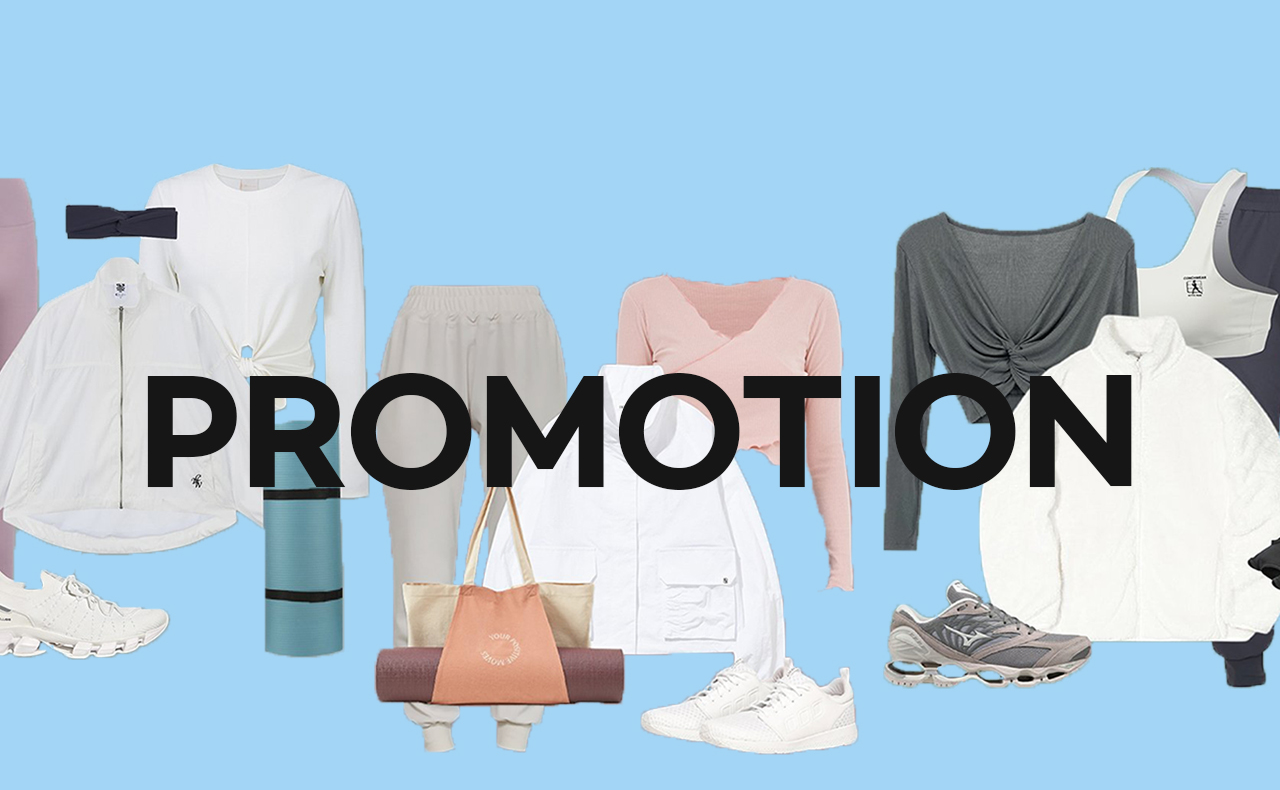
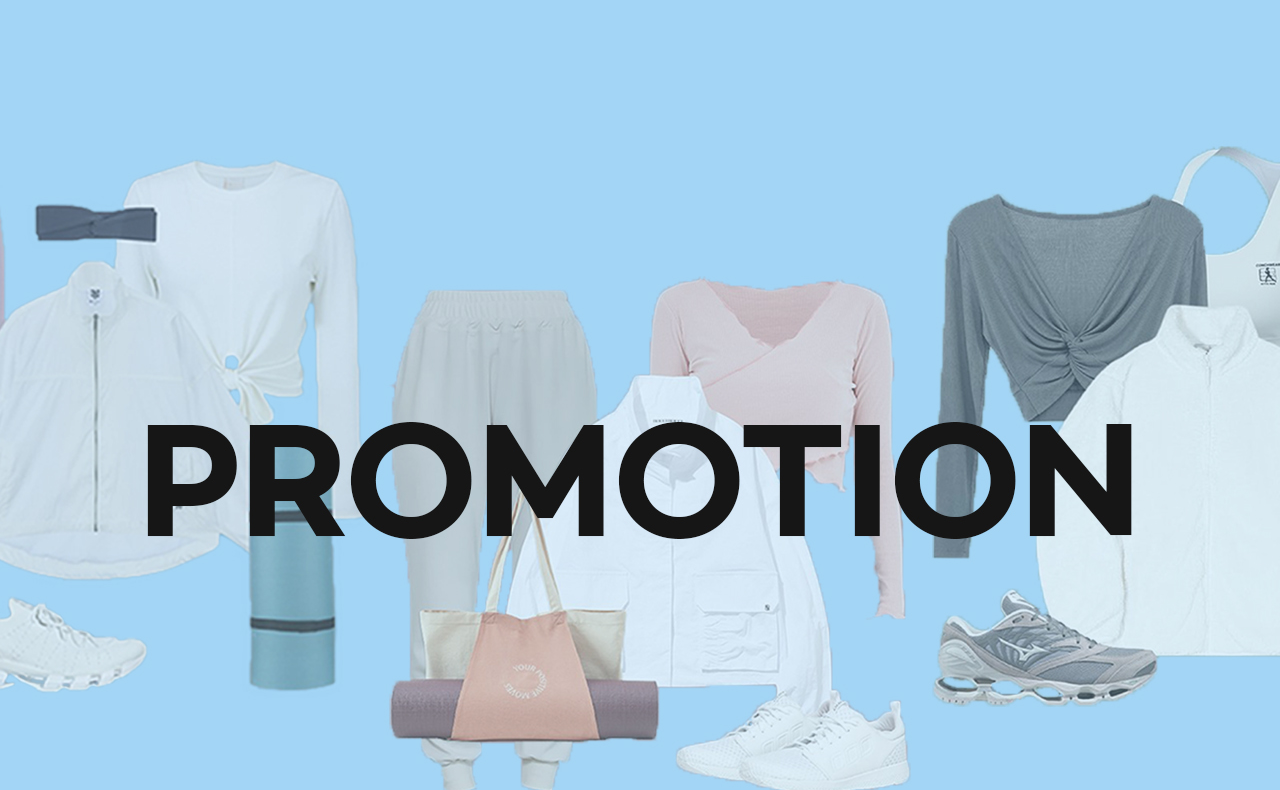
Before and after one commit to leeahyeon94/yourmove5, a plain HTML site: page index.html in a window 1280 px wide. Shown: the part 60-850 px from the top of the page. Drawn offline with nearby package versions, Linux system fonts and the light colour scheme; a web font is replaced by a local one.

Commit message:
Update style.css

```diff
--- a/css/style.css
+++ b/css/style.css
@@ -92,7 +92,7 @@ body{font-size: 15px; line-height: 30px; font-family: 'KoddiUDOnGothic-Regular';
 }
 
 #main {width: 100%; height:938px;
-	background: url(../images/main_bg_bk_s.jpg) no-repeat center top;}
+	background: url(../images/main_bg_op.jpg) no-repeat center top;}
 
 
 h5 {font-family: 'Chosunilbo_myungjo'; font-size: 22px;  padding: 100px 0 80px 0; text-align: center;}
```
